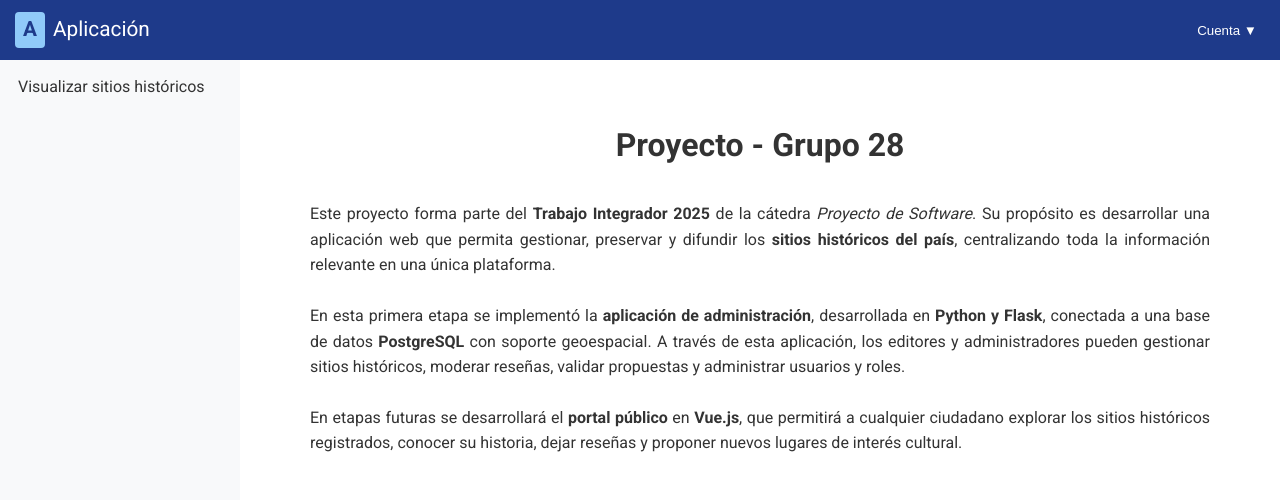
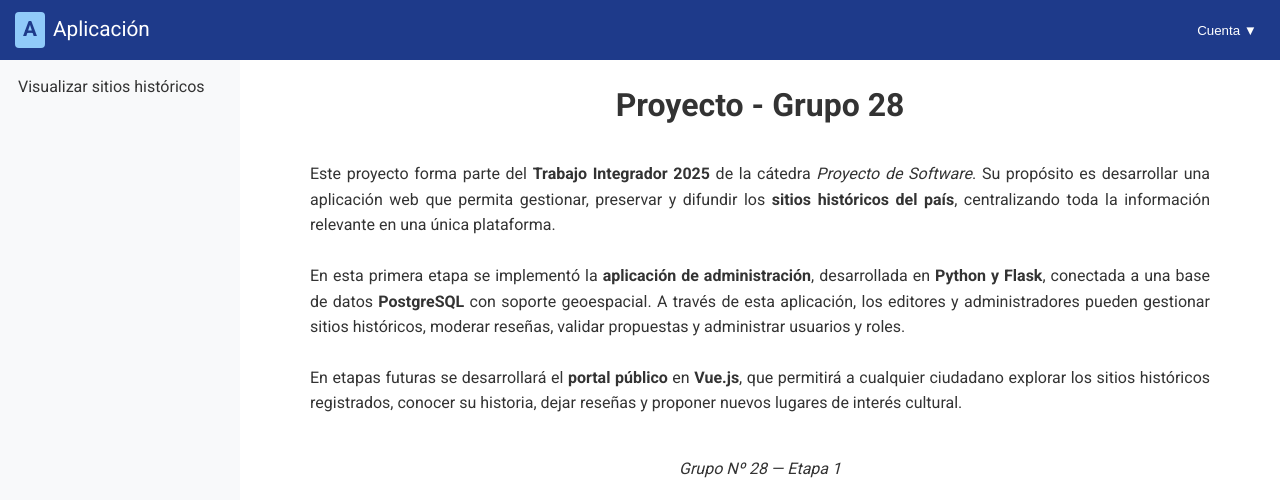
Before and after one commit to aguszappia/proyecto-de-software, a Python web app: template admin/src/web/templates/home.html in a window 1280 px wide. Shown: the top 500 px of the page. Run offline with Jinja, Linux system fonts and the light colour scheme; the template is opened without the code that fills it, so the values that code supplies are empty; grey boxes are pictures that could not be loaded.

Commit message:
soluciono una visual del layout

```diff
--- a/admin/static/styles.css
+++ b/admin/static/styles.css
@@ -114,7 +114,7 @@ body {
 /* Contenido principal */
 .main-content {
   margin-left: var(--sidebar-width);
-  margin-top: 100px;
+  margin-top: 60px;
   padding: 20px;
   transition: 0.3s;
 }
```
Also changed, not shown: 1 other file.
